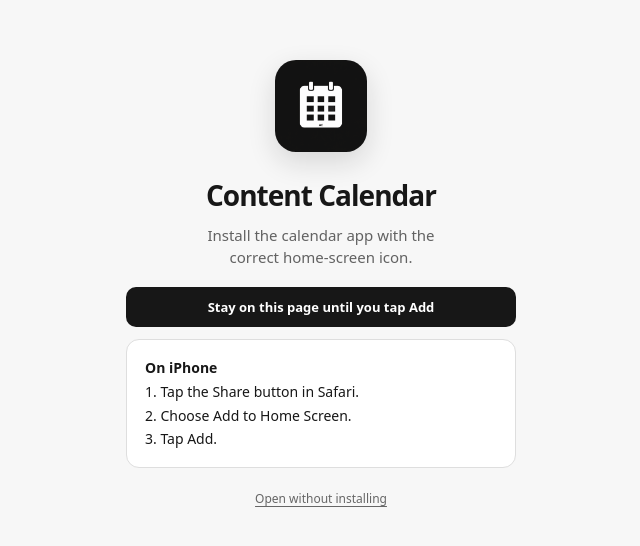
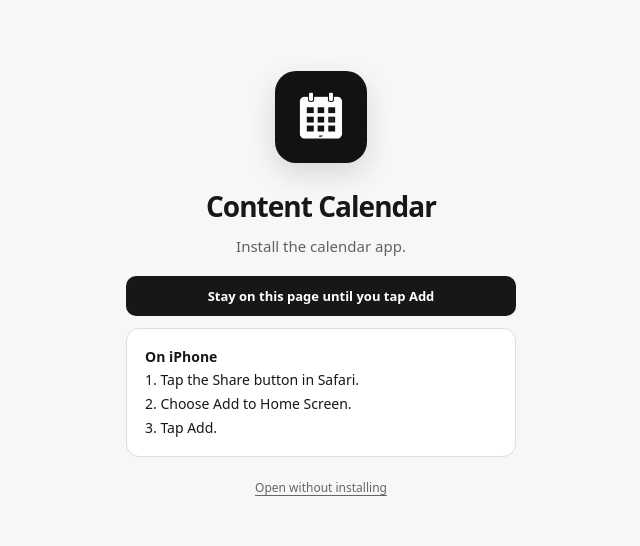
Before and after one commit to BradKada/content-calendar-install, a plain HTML site: page index.html in a window 1280 px wide. Shown: the part 116-662 px from the top of the page, without its empty margins (319-959 px from the left). Drawn offline with Linux system fonts and the light colour scheme.

Commit message:
Simplify installer description

```diff
--- a/index.html
+++ b/index.html
@@ -27,7 +27,7 @@
   <main class="wrap">
     <img class="icon" src="icon.png" alt="AC">
     <h1>Content Calendar</h1>
-    <p>Install the calendar app with the correct home-screen icon.</p>
+    <p>Install the calendar app.</p>
     <div class="stay">Stay on this page until you tap Add</div>
     <div class="steps"><strong>On iPhone</strong><br>1. Tap the Share button in Safari.<br>2. Choose Add to Home Screen.<br>3. Tap Add.</div>
     <a class="fallback" href="https://script.google.com/macros/s/AKfycby3FEfKVARNLpgTPSypkT05VEcdG7STMCHSdX8vePeQoESWm-cFWRUa-rdO3ANPXrY/exec">Open without installing</a>
```
